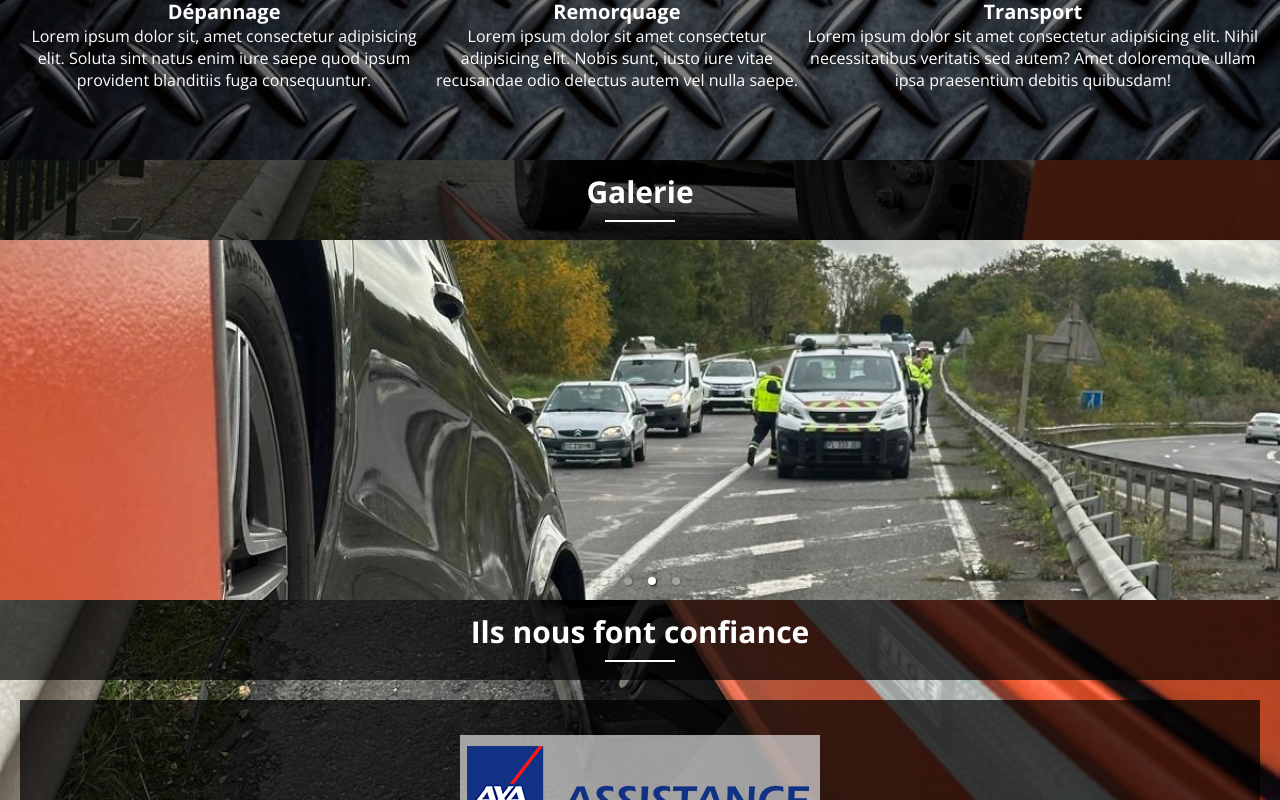
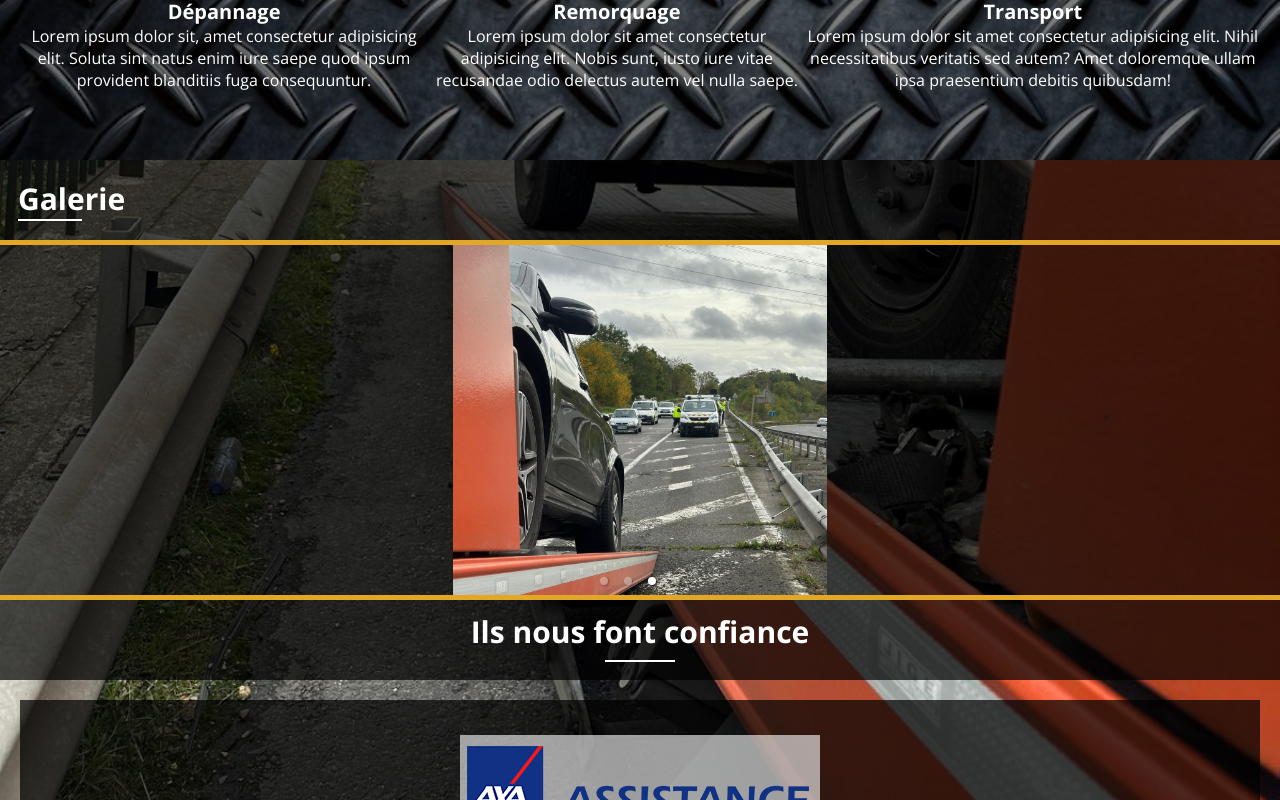
Before and after one commit to Ndo18/aes_depannage, a React (Vite) app: page / in a window 1280 px wide. Shown: the part 881-1681 px from the top of the page. Built offline with nearby package versions, Linux system fonts and the light colour scheme.

Commit message:
🚧 ✅ 💄 Slideshow SCSS done + Services title updated

```diff
--- a/src/components/styles/Services.css
+++ b/src/components/styles/Services.css
@@ -114,7 +114,7 @@
     margin-left: 20px;
   }
   #Servdiv h1::after {
-    width: 10vh;
+    width: 8vh;
     margin: 0;
   }
 }/*# sourceMappingURL=Services.css.map */
--- a/src/components/styles/Services.scss
+++ b/src/components/styles/Services.scss
@@ -116,6 +116,8 @@
     }
   }
 
+  //MEDIA QUERRY DESKTOP
+
   @media (min-width: 1024px) {
     #Servdiv{
       height: 50vh;
@@ -134,7 +136,7 @@
         margin-left: 20px;
 
         &::after{
-          width: 10vh;
+          width: 8vh;
           margin: 0;
         }
       }
--- a/src/components/styles/Slideshow.css
+++ b/src/components/styles/Slideshow.css
@@ -54,4 +54,24 @@
 }
 .slidesimg-container .last-slide-button:hover {
   background-color: rgb(255, 255, 255);
+}
+
+@media (min-width: 1024px) {
+  .gallerytitle {
+    text-align: start;
+    padding: 18px;
+  }
+  .gallerytitle::after {
+    width: 8vh;
+    margin: 0;
+  }
+  .slidesimg-container {
+    background-color: rgba(0, 0, 0, 0.7);
+    border-bottom: 5px solid rgb(227, 167, 38);
+    border-top: 5px solid rgb(227, 167, 38);
+  }
+  .slidesimg-container .slidesimg {
+    -o-object-fit: contain;
+       object-fit: contain;
+  }
 }/*# sourceMappingURL=Slideshow.css.map */
--- a/src/components/styles/Slideshow.scss
+++ b/src/components/styles/Slideshow.scss
@@ -63,3 +63,27 @@
         }
     }
 }
+
+//MEDIA QUERY DESKTOP
+
+@media (min-width: 1024px){
+    .gallerytitle{
+        text-align: start;
+        padding: 18px;
+
+        &::after{
+            width: 8vh;
+            margin: 0;
+        }
+    }
+
+    .slidesimg-container{
+        background-color: rgba(0, 0, 0, 0.7);
+        border-bottom: 5px solid rgb(227, 167, 38);
+        border-top: 5px solid rgb(227, 167, 38);
+
+        .slidesimg{
+            object-fit: contain;
+        }
+    }
+}
```
Also changed, not shown: 2 other files (tests, documents, lock files or other folders).
